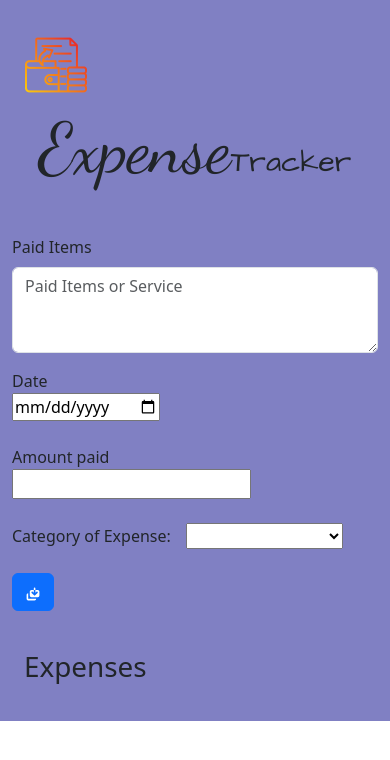
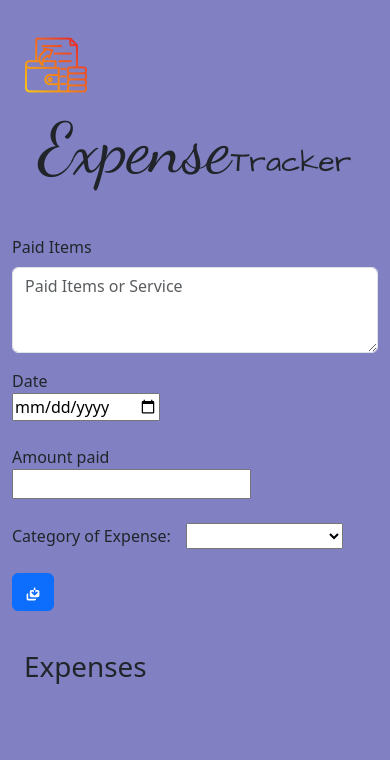
Before and after one commit to kobby-ofori/Simple-expense-tracker-app, a React (Create React App) app: page / in a window 390 px wide. Shown: the top 760 px of the page. Built offline with nearby package versions, Linux system fonts and the light colour scheme.

Commit message:
responsive features updated

```diff
--- a/src/App.css
+++ b/src/App.css
@@ -1,23 +1,17 @@
 .App{
   background-color: rgba(30, 30, 148, 0.562);
-  height: inherit;
+  min-height: 100vh;
   padding-top: 25px;
-  padding-bottom: 30px;
 }
 
 ::-webkit-scrollbar{
   display: none;
 }
 
-/* @media (min-width: 1200px) {
-  .App{
-    height: inherit;
-  }
-} */
 
 @media (max-width: 768px) {
   .App{
-    height: inherit;
+    height: 100vh;
   }
 
   .TrackerLists-col{
--- a/src/index.css
+++ b/src/index.css
@@ -1,4 +1,5 @@
 body {
+  background-color: rgba(30, 30, 148, 0.562);
   margin: 0;
   font-family: -apple-system, BlinkMacSystemFont, 'Segoe UI', 'Roboto', 'Oxygen',
     'Ubuntu', 'Cantarell', 'Fira Sans', 'Droid Sans', 'Helvetica Neue',
```
